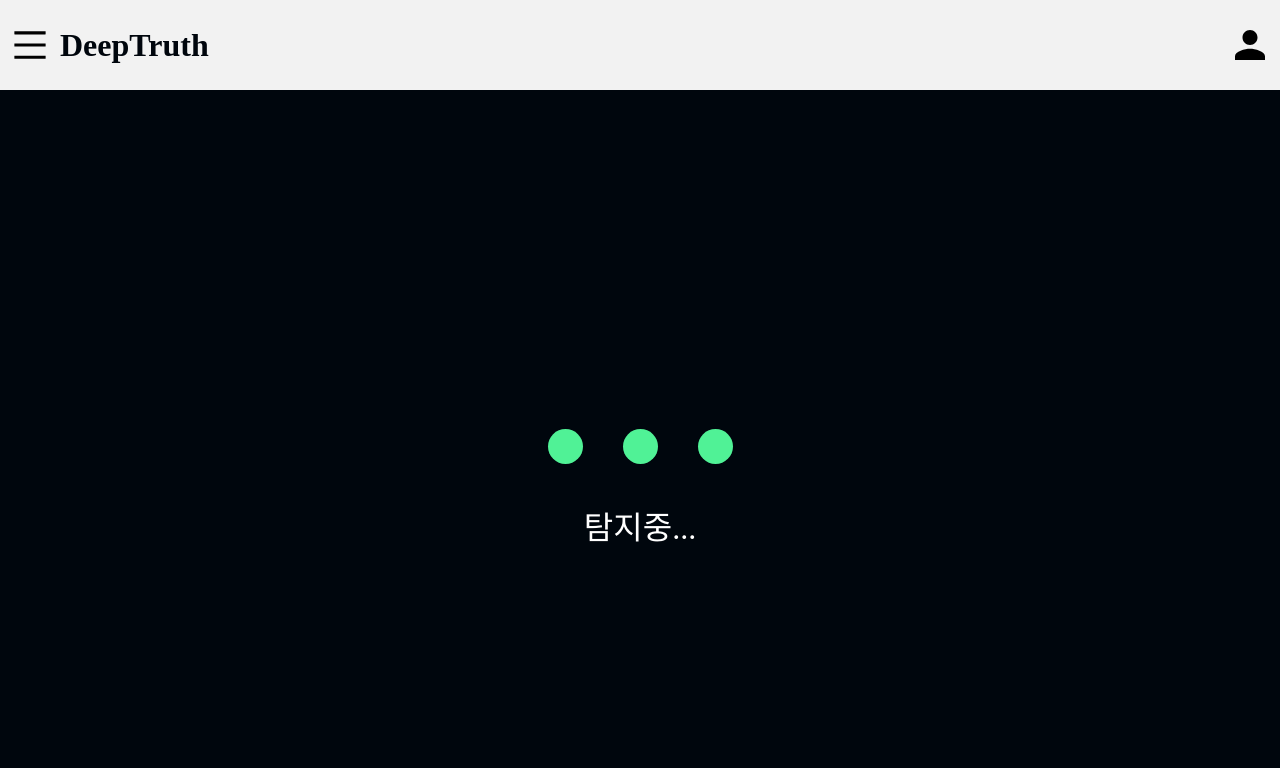
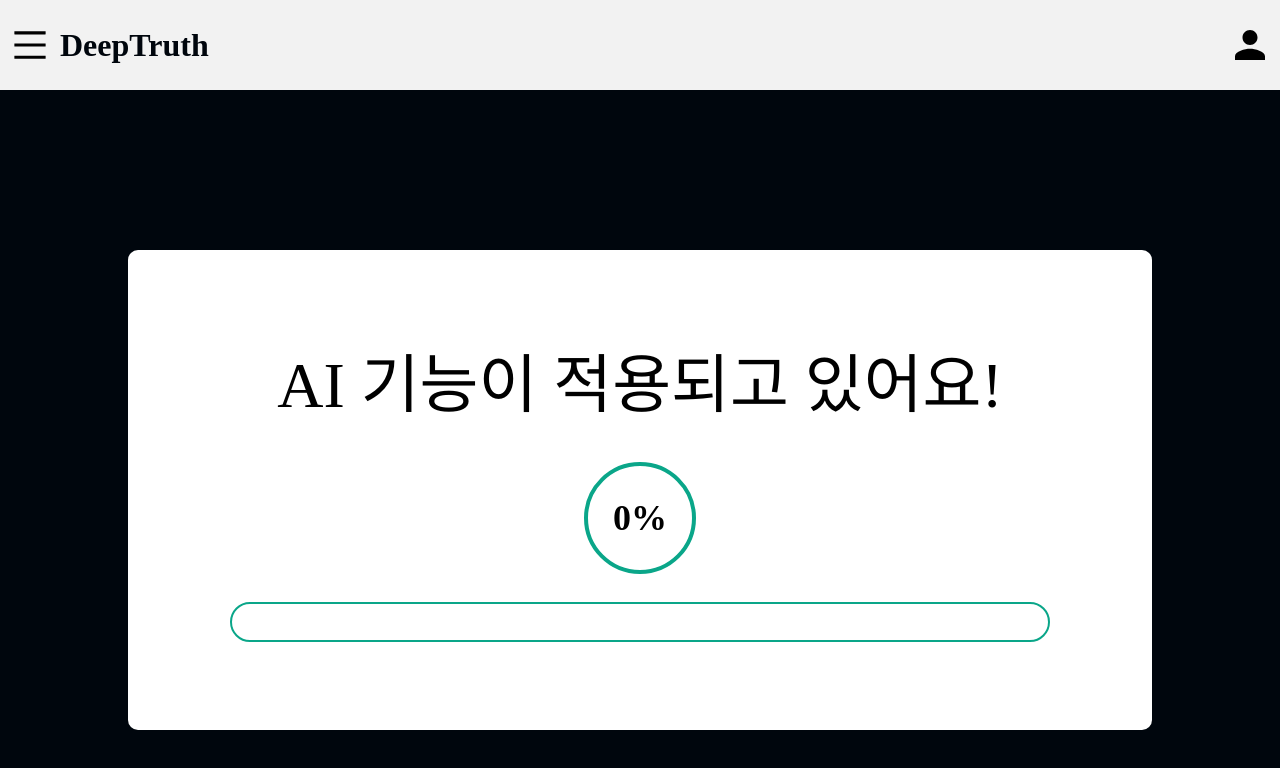
Before and after one commit to 25-HF003/front-end, a React (Vite) app: page /detection/loading in a window 1280 px wide. Shown: the top 768 px of the page. Built offline with nearby package versions, Linux system fonts and the light colour scheme; a web font is replaced by a local one.

Commit message:
ETR-104 Design: 로딩 진행바 UI 수정

```diff
--- a/src/components/InsertLoading.tsx
+++ b/src/components/InsertLoading.tsx
@@ -1,17 +1,52 @@
-type InsertLoadingProps = {
-  text: string;
-}
+import { useLocation, useNavigate } from "react-router-dom";
+import { useProgressWebSocket } from "../websocket/useWebSocket";
+import { useEffect } from "react";
+import { useDispatch, useSelector } from "react-redux";
+import { RootState } from "../app/store";
+import { updatedProgress } from "../features/task/taskSlice";
 
-function InsertLoading({ text }: InsertLoadingProps) {
+function InsertLoading() {
+
+  const { state } = useLocation();
+  console.log(state);
+  const successRedirect = state?.successRedirect || "/";
+  const taskIdFromState = state?.taskId;
+  const taskIdFromStore = useSelector((state: RootState) => state.task.taskId);
+  const taskId = taskIdFromState || taskIdFromStore;
+
+  const dispatch = useDispatch();
+  const { progress, ready } = useProgressWebSocket(taskId);
+  const taskState = useSelector((state: RootState) => state.task);
+
+  const navigate = useNavigate();
+
+  useEffect(() => {
+    if (typeof progress === "number") {
+      dispatch(updatedProgress(progress));
+    }
+  }, [progress, dispatch]);
+
+  useEffect(() => {
+    if (taskState.progress === 100 && taskState.resultInfo) {
+      navigate(successRedirect, { state: taskState.resultInfo })
+    }
+  }, [taskState.progress, taskState.resultInfo])
+
   return(
     <div className="w-full h-screen flex flex-col justify-center items-center gap-10">
-      {/* 로딩 원 */}
-      <div className="flex gap-10 justify-center items-center">
-        <div className="w-[35px] h-[35px] rounded-full bg-green-100"></div>
-        <div className="w-[35px] h-[35px] rounded-full bg-green-100"></div>
-        <div className="w-[35px] h-[35px] rounded-full bg-green-100"></div>
+      <div className="w-[80vw] h-[60vh] rounded-[10px] flex flex-col justify-center items-center bg-white-100 gap-7">
+        <h1 className="text-[64px]" >AI 기능이 적용되고 있어요!</h1>
+        {/* 퍼센티지 */}
+        <div className="relative w-28 h-28 rounded-full border-4 border-green-200 flex justify-center items-center ">
+          <p className="absolute text-[36px] font-bold">{progress}%</p>
+        </div>
+        {/* 로딩바 */}
+        <div className="w-[80%] h-10 border-2 border-green-200 rounded-full overflow-hidden">
+          <div
+            className="h-full bg-green-200 transition-all duration-300 rounded-full"
+            style={{ width: `${progress}%` }}/>
+        </div>
       </div>
-      <h1 className="text-white-100 text-[32px] ">{text}</h1>
     </div>
   );
 }
```
